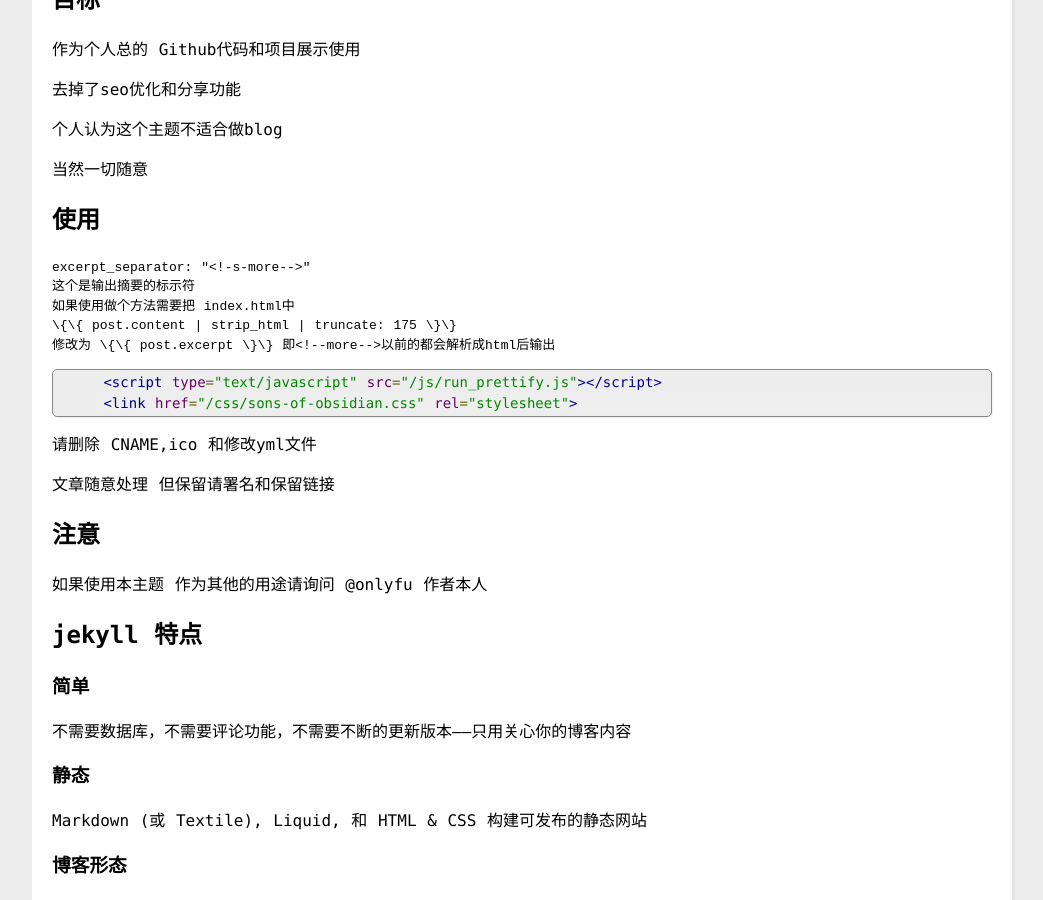
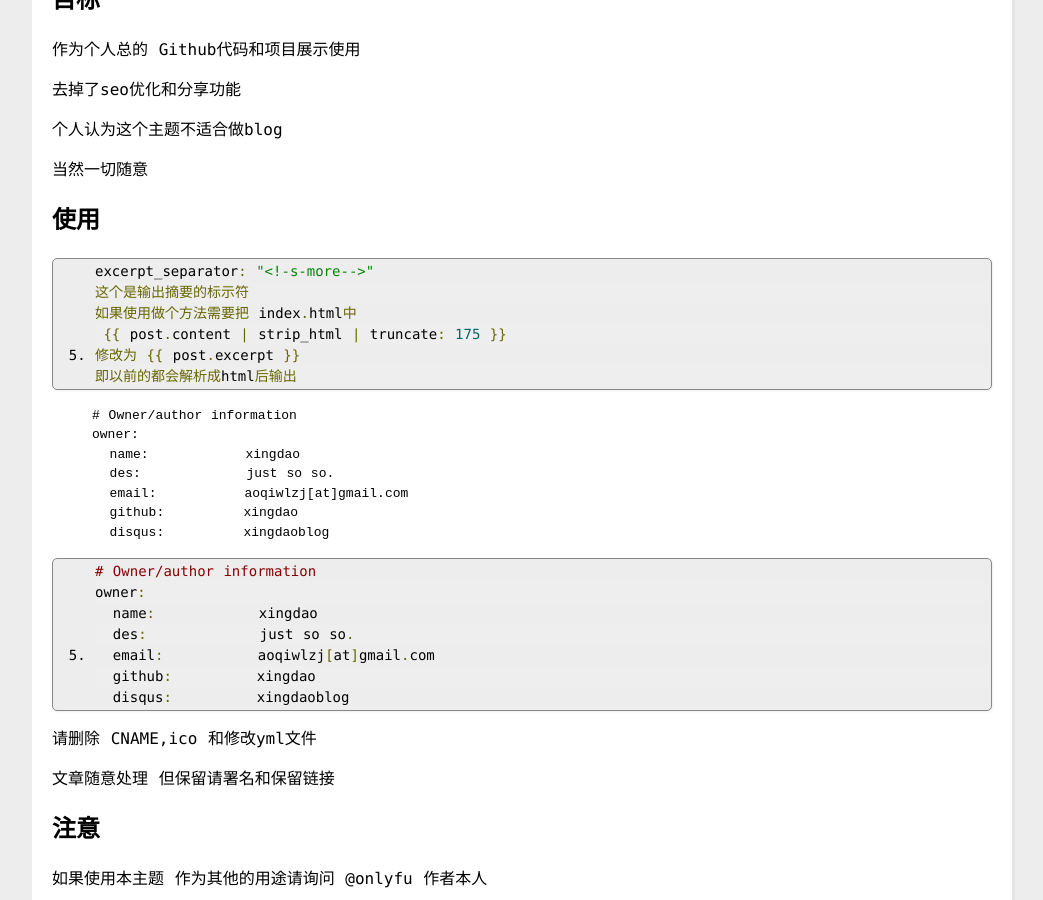
Before and after one commit to xingdao/xingdao.github.io, a Jekyll site: the page built from _posts/2015-01-30-a-theme-change.md, in a window 1280 px wide and 900 px high, scrolled down 328 px. Shown: the whole window, without its empty margins (118-1161 px from the left). Built offline with Jekyll 4.4.1, drawn with Linux system fonts in a browser that asks for light colours; comment, search, counter and statistics services are not loaded; a style sheet for code colours, icons or effects is not loaded.

Commit message:
updata code 2

```diff
--- a/_posts/2015-01-30-a-theme-change.md
+++ b/_posts/2015-01-30-a-theme-change.md
@@ -21,15 +21,33 @@ clone https://github.com/onlyfu/logs
 
 ##使用
 
-    excerpt_separator: "<!-s-more-->"
-    这个是输出摘要的标示符
-    如果使用做个方法需要把 index.html中
-    \{\{ post.content | strip_html | truncate: 175 \}\}
-    修改为 \{\{ post.excerpt \}\} 即<!--more-->以前的都会解析成html后输出
+<pre class="prettyprint linenums">
+excerpt_separator: "<!-s-more-->"
+这个是输出摘要的标示符
+如果使用做个方法需要把 index.html中
+{% raw %} {{ post.content | strip_html | truncate: 175 }} {% endraw %}
+修改为{% raw %} {{ post.excerpt }} <!--more-->{% endraw %}
+即以前的都会解析成html后输出
+</pre>
+
+{% highlight yaml %}
+# Owner/author information
+owner:
+  name:           xingdao
+  des:            just so so.
+  email:          aoqiwlzj[at]gmail.com
+  github:         xingdao
+  disqus:         xingdaoblog
+{% endhighlight %}
 
 <pre class="prettyprint linenums">
- &lt;script type="text/javascript" src="/js/run_prettify.js">&lt;/script&gt;
- &lt;link href="/css/sons-of-obsidian.css" rel="stylesheet"&gt;
+# Owner/author information
+owner:
+  name:           xingdao
+  des:            just so so.
+  email:          aoqiwlzj[at]gmail.com
+  github:         xingdao
+  disqus:         xingdaoblog
 </pre>
 
 请删除 CNAME,ico 和修改yml文件
```
